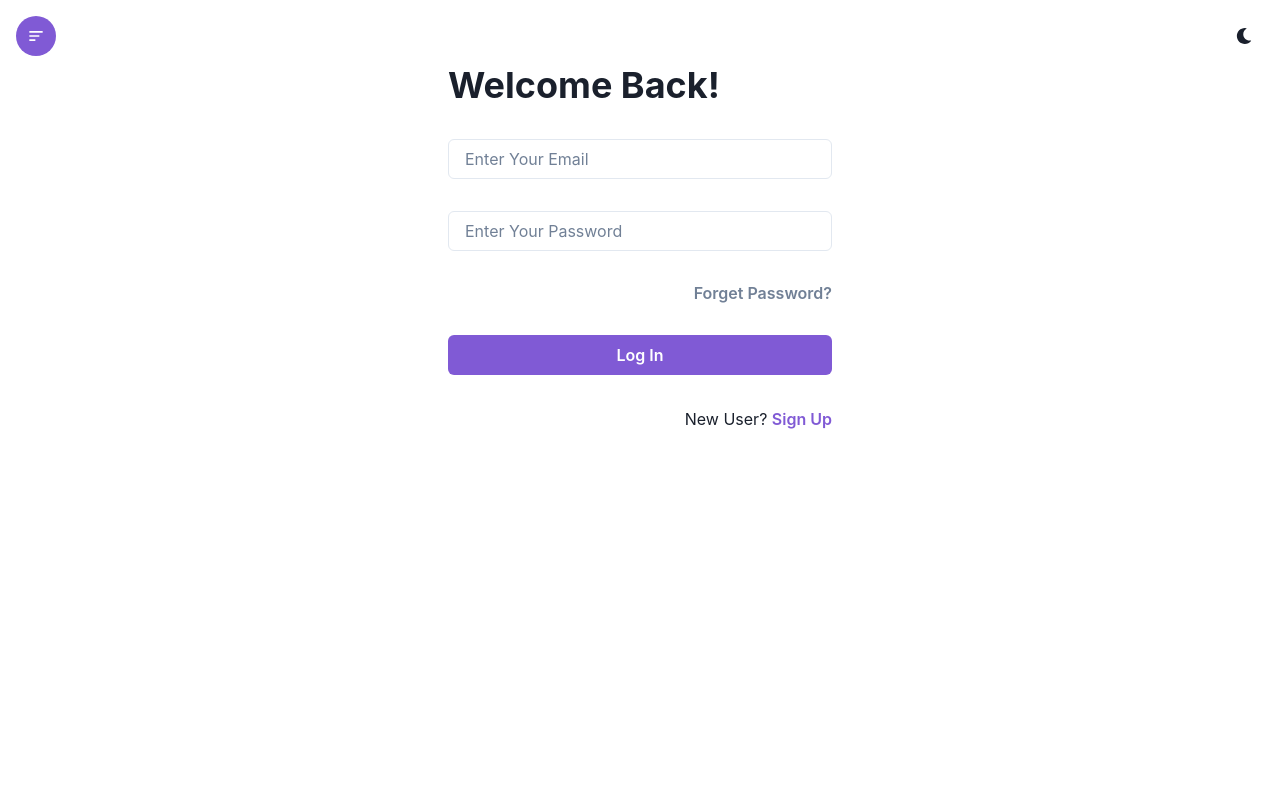
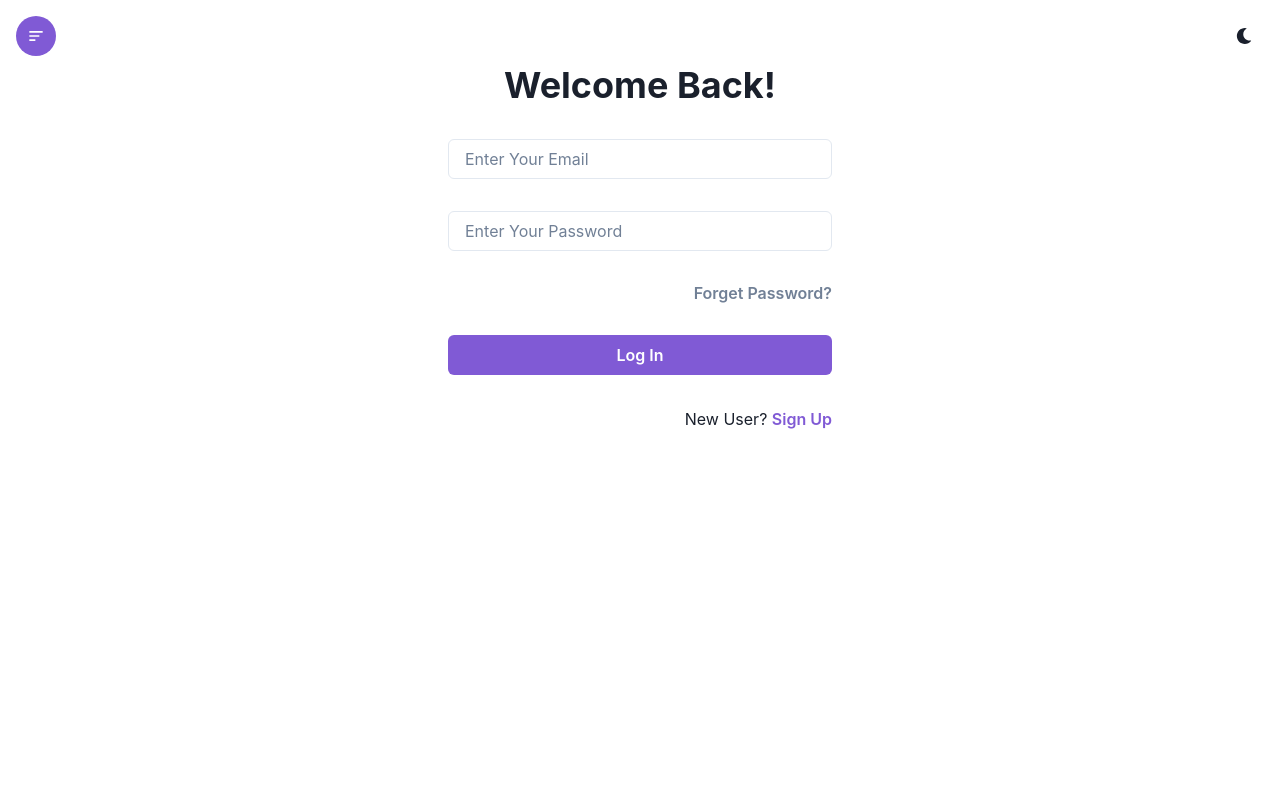
Before and after one commit to KaunainRizvi/React-Redux-5-Projects, a React (Create React App) app in the folder app_two_using_chakra_ui/: page /login in a window 1280 px wide. Shown: the top 800 px of the page. Built offline with nearby package versions, Linux system fonts and the light colour scheme.

Commit message:
full ui completed

```diff
--- a/app_two_using_chakra_ui/src/components/Login.jsx
+++ b/app_two_using_chakra_ui/src/components/Login.jsx
@@ -8,7 +8,7 @@ const Login = () => {
 
         <form>
             <VStack alignItems={"stretch"} spacing={"8"} w={["full","96"]} my={"16"} margin={"auto"}>
-                <Heading>Welcome Back!</Heading>
+                <Heading textAlign={"center"}>Welcome Back!</Heading>
                 <Input placeholder='Enter Your Email' type='email' required focusBorderColor='purple.500'/>
                 <Input placeholder='Enter Your Password' type='password' required focusBorderColor='purple.500'/>
                 <Button variant={"link"} alignSelf={"flex-end"}>
```
